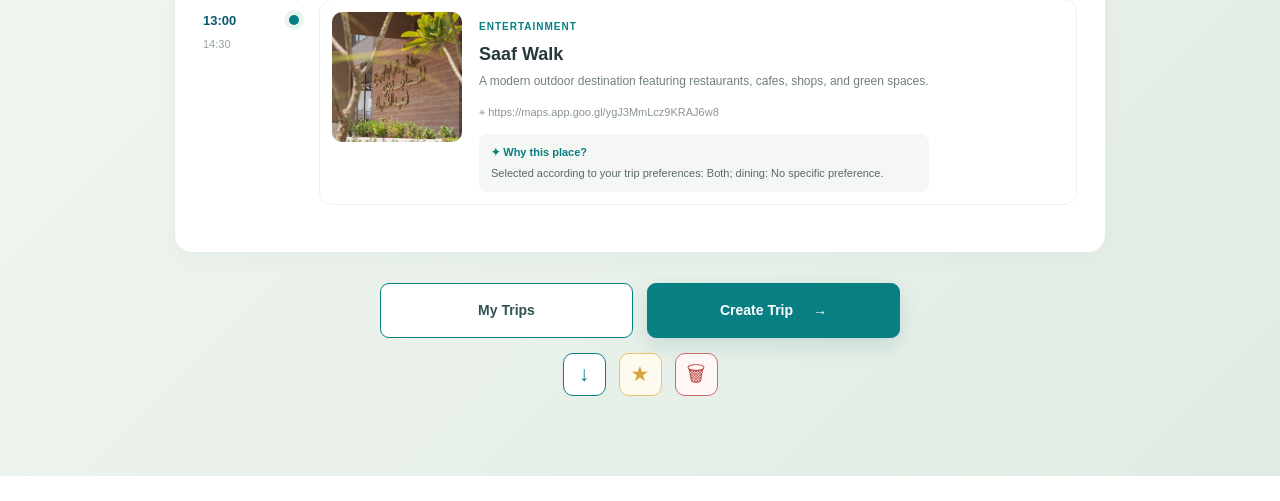
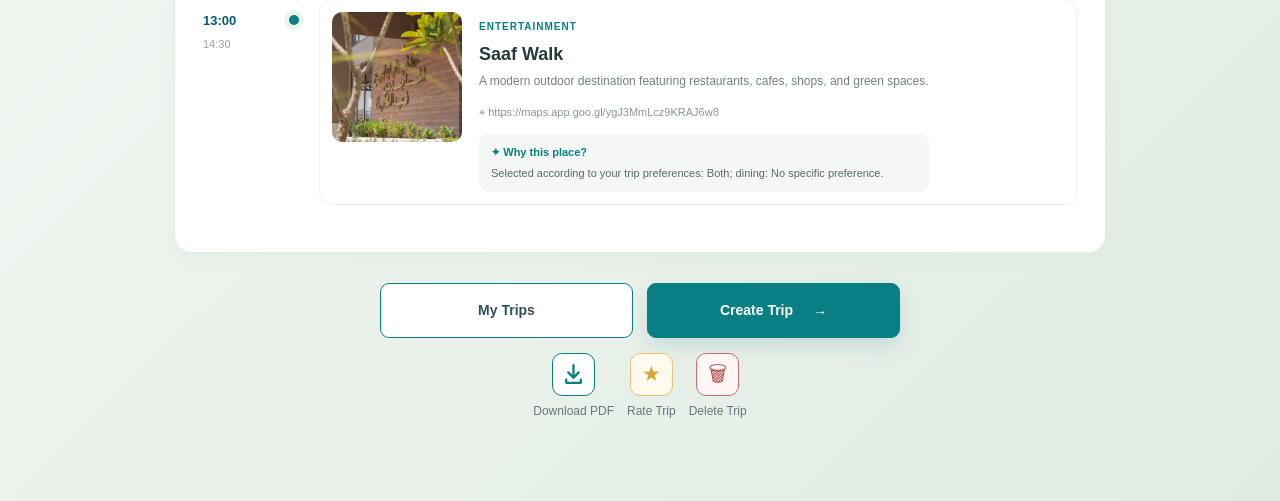
Before and after one commit to lujin3lii/Alhasa-tourism-system, a PHP site: page /my-itinerary.php in a window 1280 px wide. Shown: the part 2734-3235 px from the top of the page. Before the commit the page ends 3210 px from the top, so only its background shows below. Run offline with PHP 8.4, Linux system fonts and the light colour scheme; the visitor is signed in with stand-in values (Sample User, id 1); data comes from the database, SQL or seed files in the repository; data that the repository does not hold is empty.

Commit message:
update all

```diff
--- a/my-itinerary.php
+++ b/my-itinerary.php
@@ -990,6 +990,8 @@ trip_page_header('my-itinerary');
         <!-- Icon actions -->
         <div class="icon-actions">
 
+            <div style="display: flex; flex-direction: column; align-items: center; gap: 6px;">
+
                 <button
                     type="button"
                     class="icon-action-btn trip-download-btn"
@@ -997,8 +999,30 @@ trip_page_header('my-itinerary');
                     title="Download PDF"
                     aria-label="Download PDF"
                 >
-                ↓
+                    <svg
+                        width="25"
+                        height="25"
+                        viewBox="0 0 24 24"
+                        fill="none"
+                        stroke="currentColor"
+                        stroke-width="2.2"
+                        stroke-linecap="round"
+                        stroke-linejoin="round"
+                        aria-hidden="true"
+                    >
+                        <path d="M12 3v12"></path>
+                        <path d="m7 10 5 5 5-5"></path>
+                        <path d="M5 17v3h14v-3"></path>
+                    </svg>
                 </button>
+
+                <span style="font-size: 12px; color: #687779; text-align: center; white-space: nowrap;">
+                    Download PDF
+                </span>
+
+            </div>
+
+            <div style="display: flex; flex-direction: column; align-items: center; gap: 6px;">
 
                 <button
                     type="button"
@@ -1010,6 +1034,14 @@ trip_page_header('my-itinerary');
                     ★
                 </button>
 
+                <span style="font-size: 12px; color: #687779; text-align: center; white-space: nowrap;">
+                    Rate Trip
+                </span>
+
+            </div>
+
+            <div style="display: flex; flex-direction: column; align-items: center; gap: 6px;">
+
                 <button
                     type="button"
                     class="icon-action-btn trip-delete-btn"
@@ -1019,6 +1051,12 @@ trip_page_header('my-itinerary');
                 >
                     🗑
                 </button>
+
+                <span style="font-size: 12px; color: #687779; text-align: center; white-space: nowrap;">
+                    Delete Trip
+                </span>
+
+            </div>
 
         </div>
 
```
Lines whose indentation alone changed are shown as unchanged.
